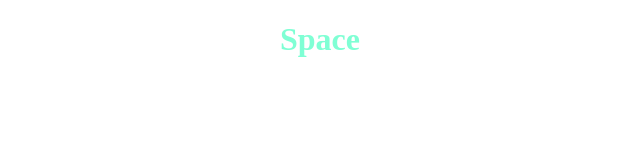
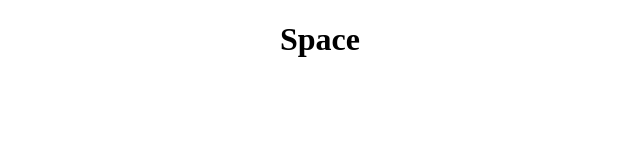
Before and after one commit to Pharielking/space, a plain HTML site: page index.html in a window 1280 px wide. Shown: the whole page, without its empty margins (320-960 px from the left). Drawn offline with Linux system fonts and the light colour scheme; files that its build step writes are made by us from their sources; files whose address does not match are found by name.

Commit message:
Update index.html

```diff
--- a/index.html
+++ b/index.html
@@ -9,7 +9,7 @@
 </head>
 <body>
     <center>
-    <h1 class="space_h1">Space</h1>
+    <h1 class="h1">Space</h1>
 </center>
 </body>
 </html>
```
